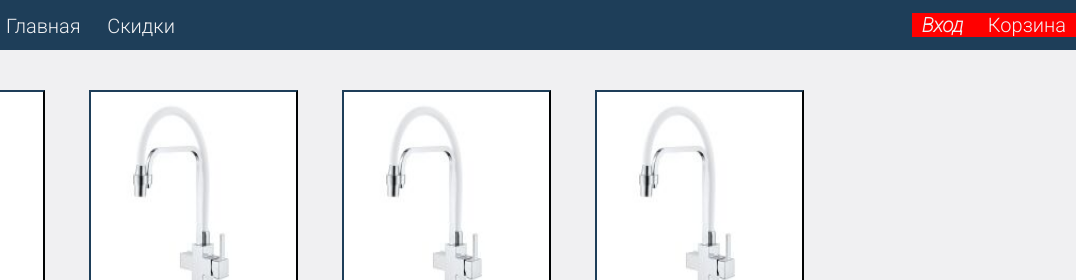
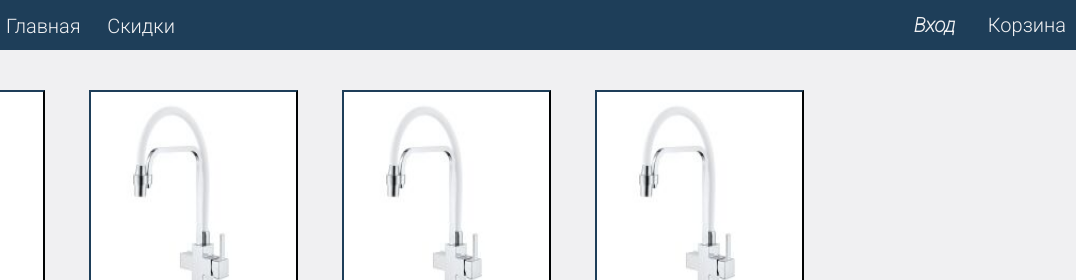
Before and after one commit to Nastya-L/Html_lessons, a plain HTML site: page lesson_2/Index.HTML in a window 1280 px wide. Shown: the top 280 px of the page, 204-1280 px from the left. Drawn offline with Linux system fonts and the light colour scheme.

Commit message:
выделение кнопки

```diff
--- a/lesson_2/Main_CSS.css
+++ b/lesson_2/Main_CSS.css
@@ -63,7 +63,7 @@ a {
 	margin-left: auto;
  	margin-right: 0;
 	font-size: 15pt;
-	background-color: red;
+
 
 }
 
@@ -100,13 +100,13 @@ button:hover {
 
 .vhod:hover {
 	background-color: #151826;
-
+	font-size: 20px;
 }
 
 .vhod {
 	font-style: italic;
 	font-weight: bold;
-
+	padding: 8px;
 	border-radius: 10px;
 }
 
```
